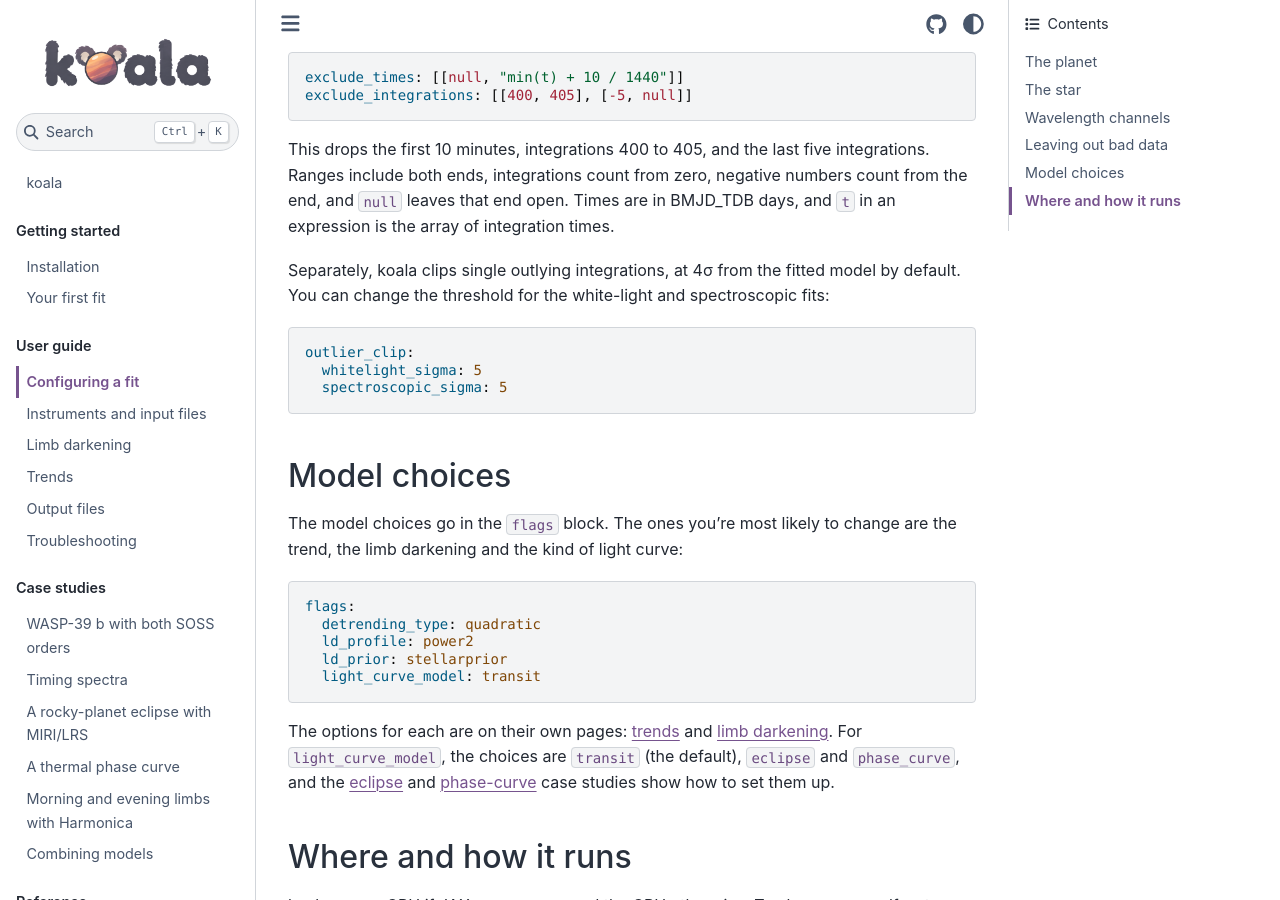
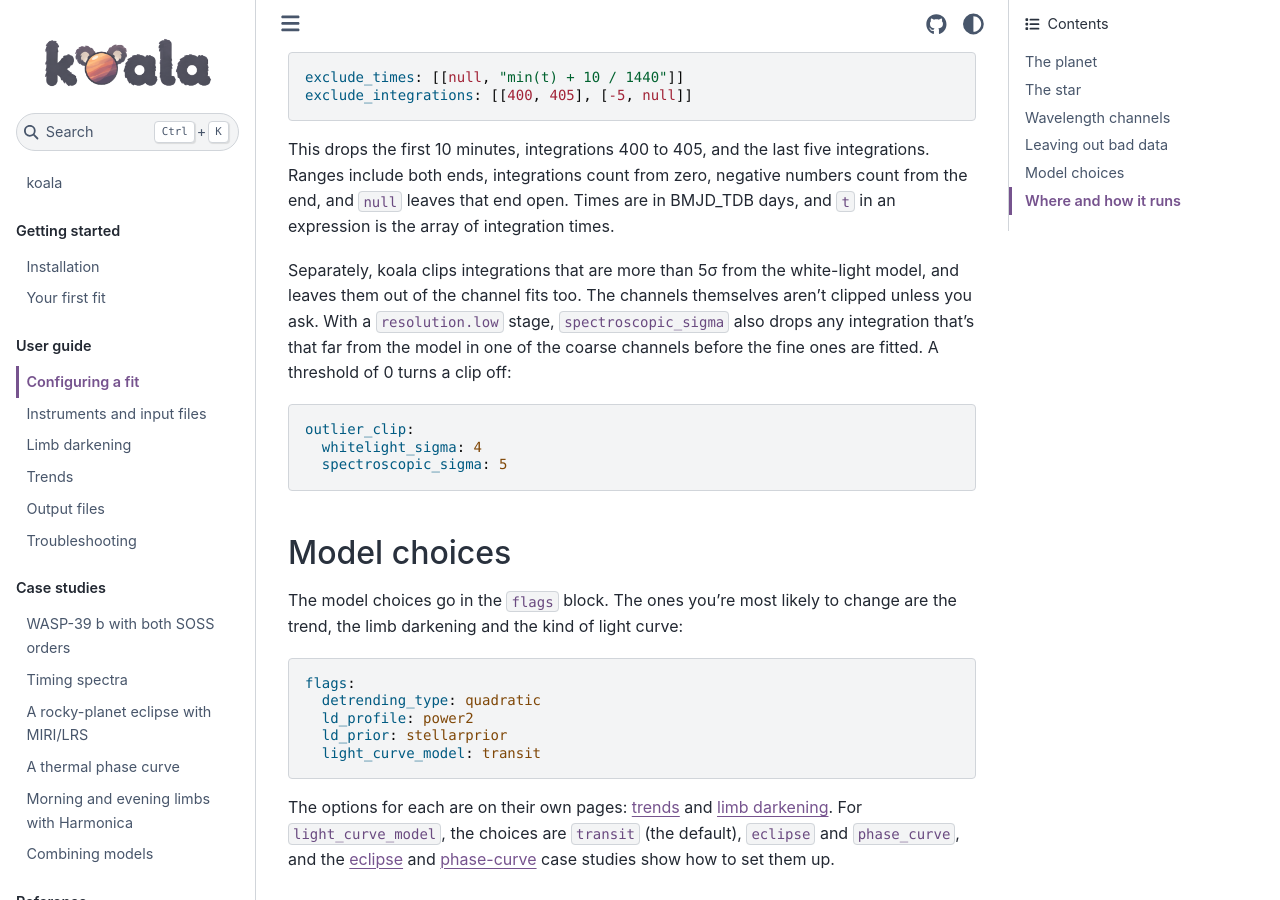
Before and after one commit to TylerFair/koala, a Sphinx documentation site: the page built from docs/guide/configuration.md, in a window 1280 px wide and 900 px high, scrolled down 2553 px. Built offline with Sphinx 7.4.7 and the Sphinx Book theme 1.1.4, drawn with Linux system fonts in a browser that asks for light colours.

Commit message:
Clip outliers less eagerly by default
The white-light clip now leaves alone anything within 5 sigma of the model,
and the channels are no longer clipped unless spectroscopic_sigma is set
(it only ever acted on a resolution.low stage). A threshold of 0 turns
either clip off. In the WASP-39 b runs on the docs pages the one clipped
white-light integration is 7.2 sigma out and the next is 3.3 sigma, so
nothing they show changes apart from the wording.

````diff
--- a/docs/guide/configuration.md
+++ b/docs/guide/configuration.md
@@ -110,12 +110,14 @@ This drops the first 10 minutes, integrations 400 to 405, and the last five inte
 Ranges include both ends, integrations count from zero, negative numbers count from the end, and `null` leaves that end open.
 Times are in BMJD_TDB days, and `t` in an expression is the array of integration times.
 
-Separately, koala clips single outlying integrations, at 4σ from the fitted model by default.
-You can change the threshold for the white-light and spectroscopic fits:
+Separately, koala clips integrations that are more than 5σ from the white-light model, and leaves them out of the channel fits too.
+The channels themselves aren't clipped unless you ask.
+With a `resolution.low` stage, `spectroscopic_sigma` also drops any integration that's that far from the model in one of the coarse channels before the fine ones are fitted.
+A threshold of 0 turns a clip off:
 
 ```yaml
 outlier_clip:
-  whitelight_sigma: 5
+  whitelight_sigma: 4
   spectroscopic_sigma: 5
 ```
 
````
Also changed, not shown: docs/quickstart.md (+3 -3 lines), docs/reference/settings.md (+2 -2 lines), 4 other files.
